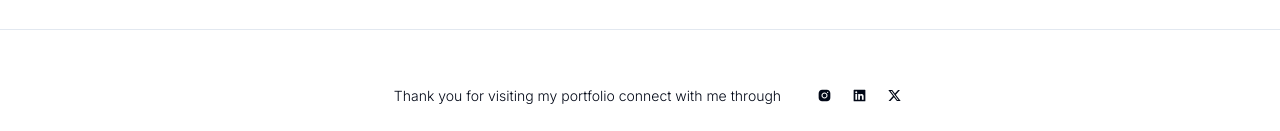
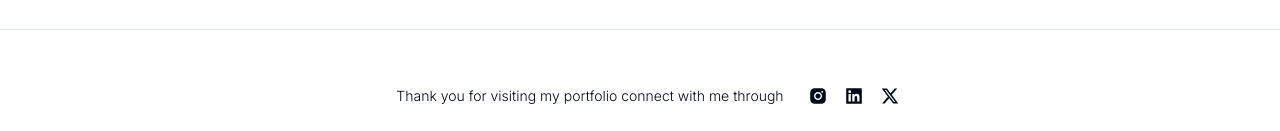
Before and after one commit to shaikhazrath/Portfolio-hazrath, a Next.js app: page / in a window 1280 px wide. Shown: the part 1039-1170 px from the top of the page. Built offline with nearby package versions, Linux system fonts and the light colour scheme; no server answers.

Commit message:
sociallinksadded

```diff
--- a/app/layout.js
+++ b/app/layout.js
@@ -11,7 +11,7 @@ export const metadata = {
 export default function RootLayout({ children }) {
   return (
     <html lang="en">
-      <body className={inter.className}>{children}</body>
+      <body suppressHydrationWarning className={inter.className}>{children}</body>
     </html>
   )
 }
--- a/app/page.jsx
+++ b/app/page.jsx
@@ -41,6 +41,7 @@ export default function Home() {
     }
     getData()
 
+
   }, [])
 
 
@@ -67,7 +68,7 @@ export default function Home() {
           {data ? (
             <ul>
               {data.map((item) => (
-                <ProjectCard p={item} />
+                <ProjectCard key={item.$id} p={item} />
               ))}
             </ul>
           ) : (
@@ -101,18 +102,21 @@ export default function Home() {
 
       </section>
       <hr className="my-4 md:my-10" />
-      <div className="flex items-center justify-center gap-5">
+      <div className="flex items-center pb-3 flex-col md:flex-row justify-center gap-2">
         <h1 className="font-light text-sm text-center p-4">Thank you for visiting my portfolio connect with me through
         </h1>
+        <div className="flex gap-4">
         <a href="https://www.instagram.com/shaik.hazrath.ali/">
-          <AiFillInstagram size={15} />
+          <AiFillInstagram size={20} />
         </a>
         <a href="https://www.linkedin.com/in/shaik-hazrath-856349253/">
-          <AiFillLinkedin size={15} />
+          <AiFillLinkedin size={20} />
         </a>
         <a href="https://twitter.com/shaikhazrathali">
-          <RiTwitterXFill size={15} />
+          <RiTwitterXFill size={20} />
         </a>
+        </div>
+
       </div>
 
 
```
